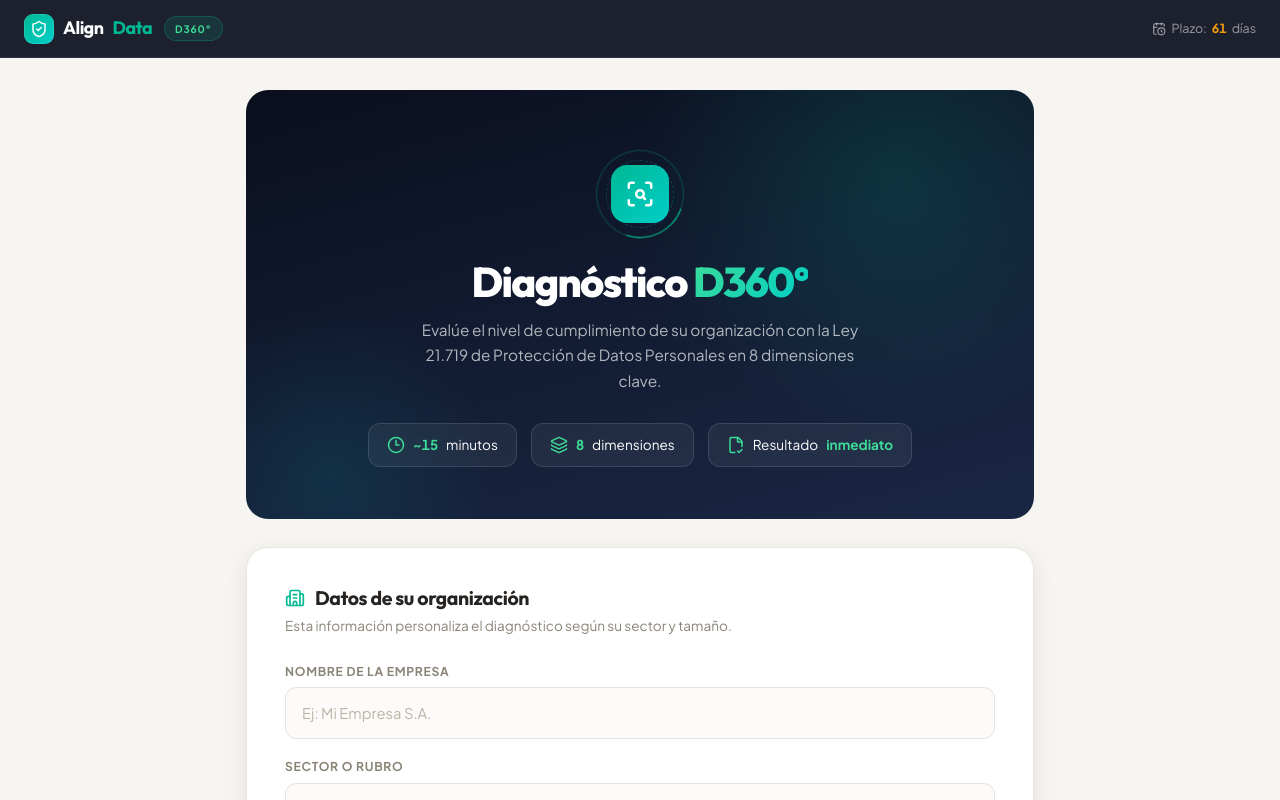
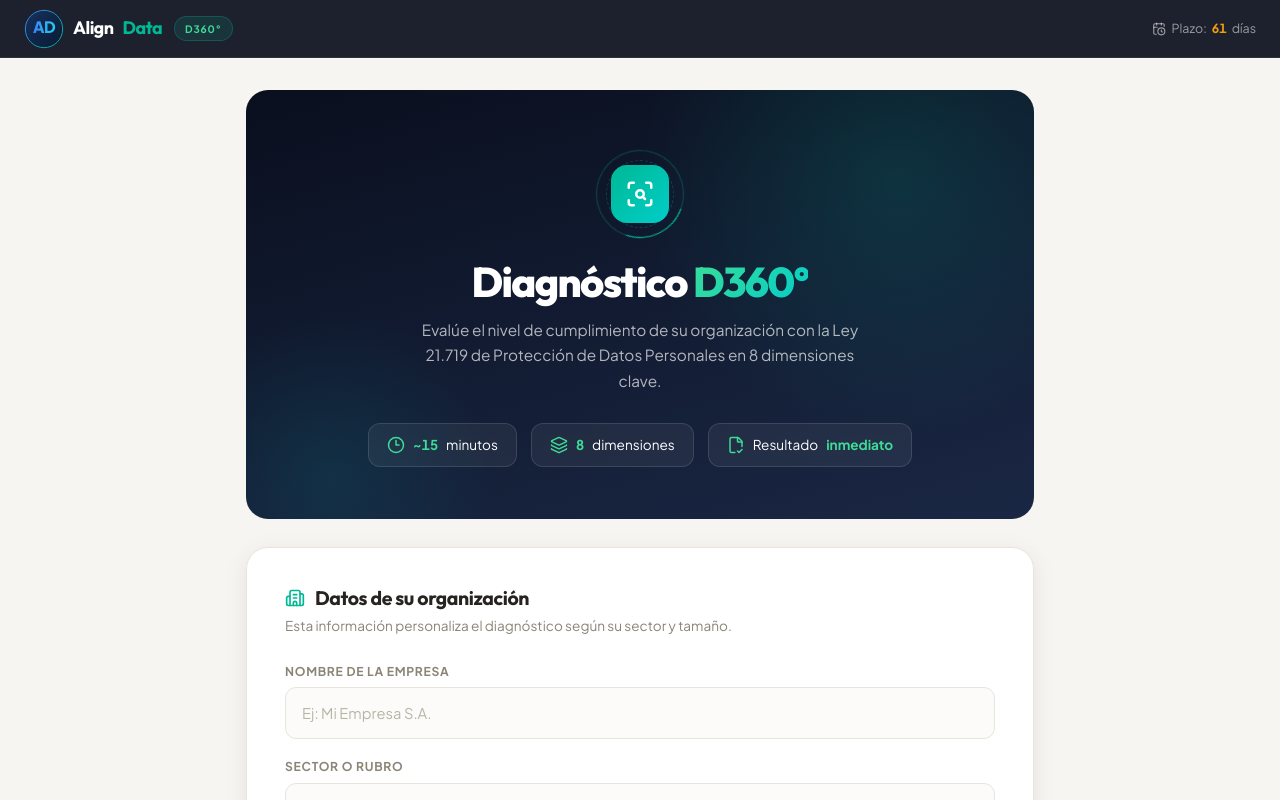
Before and after one commit to cjerez7025/d360_assement, a website: page public/index.html in a window 1280 px wide. Shown: the top 800 px of the page. Drawn offline with nearby package versions, Linux system fonts and the light colour scheme.

Commit message:
fix: usa el sello real de AlignData en el navbar
Reemplaza el ícono genérico del topbar por el isotipo circular
oficial (anillo azul-teal, "AD" en gradiente), el mismo usado en
el hero de aligndata.cl.

Co-Authored-By: Claude Sonnet 5 <noreply@anthropic.com>

```diff
--- a/public/index.html
+++ b/public/index.html
@@ -20,7 +20,17 @@
 <div class="topbar">
 
   <div class="topbar-logo">
-    <div class="li"><i data-lucide="shield-check" style="width:18px;height:18px"></i></div>
+    <svg class="li" width="40" height="40" viewBox="0 0 300 300">
+      <defs>
+        <linearGradient id="nb-ring" x1="0%" y1="0%" x2="100%" y2="100%"><stop offset="0%" stop-color="#3B82F6"/><stop offset="100%" stop-color="#00B894"/></linearGradient>
+        <linearGradient id="nb-fill" x1="0%" y1="0%" x2="100%" y2="100%"><stop offset="0%" stop-color="#16315C"/><stop offset="100%" stop-color="#0A1A33"/></linearGradient>
+        <linearGradient id="nb-ad" x1="0%" y1="0%" x2="100%" y2="0%"><stop offset="0%" stop-color="#3B82F6"/><stop offset="100%" stop-color="#22D3EE"/></linearGradient>
+      </defs>
+      <circle cx="150" cy="150" r="140" fill="url(#nb-fill)"/>
+      <circle cx="150" cy="150" r="140" fill="none" stroke="url(#nb-ring)" stroke-width="7"/>
+      <circle cx="150" cy="150" r="112" fill="none" stroke="#ffffff" stroke-width="1" opacity="0.14"/>
+      <text x="150" y="182" text-anchor="middle" font-family="'Plus Jakarta Sans',system-ui,sans-serif" font-weight="800" font-size="118" letter-spacing="-4" fill="url(#nb-ad)">AD</text>
+    </svg>
     Align<span>Data</span>
   </div>
   <div class="topbar-badge">D360°</div>
--- a/public/styles.css
+++ b/public/styles.css
@@ -35,8 +35,7 @@ h1,h2,h3,h4{text-wrap:balance}
 .topbar{background:rgba(10,15,30,.92);backdrop-filter:blur(10px) saturate(1.3);padding:0 24px;height:58px;display:flex;align-items:center;gap:12px;position:sticky;top:env(safe-area-inset-top,0px);z-index:100;border-bottom:1px solid rgba(255,255,255,.08)}
 .topbar-logo{font-family:var(--font-d);color:#fff;font-weight:700;font-size:1.12rem;letter-spacing:-.03em;display:flex;align-items:center;gap:9px}
 .topbar-logo span{color:var(--teal)}
-.topbar-logo .li{width:30px;height:30px;background:linear-gradient(135deg,var(--teal),var(--accent));border-radius:9px;display:flex;align-items:center;justify-content:center;box-shadow:0 0 0 1px rgba(255,255,255,.12) inset}
-.topbar-logo .li svg{color:#fff}
+.topbar-logo .li{flex-shrink:0}
 .topbar-badge{background:rgba(0,184,148,.12);color:var(--teal-light);font-size:.64rem;padding:4px 10px;border-radius:99px;font-weight:700;letter-spacing:.08em;text-transform:uppercase;border:1px solid rgba(0,184,148,.28)}
 .topbar-right{margin-left:auto;display:flex;align-items:center;gap:12px}
 .topbar-right .cd{color:rgba(255,255,255,.55);font-size:.78rem;display:flex;align-items:center;gap:5px;font-variant-numeric:tabular-nums}
```
